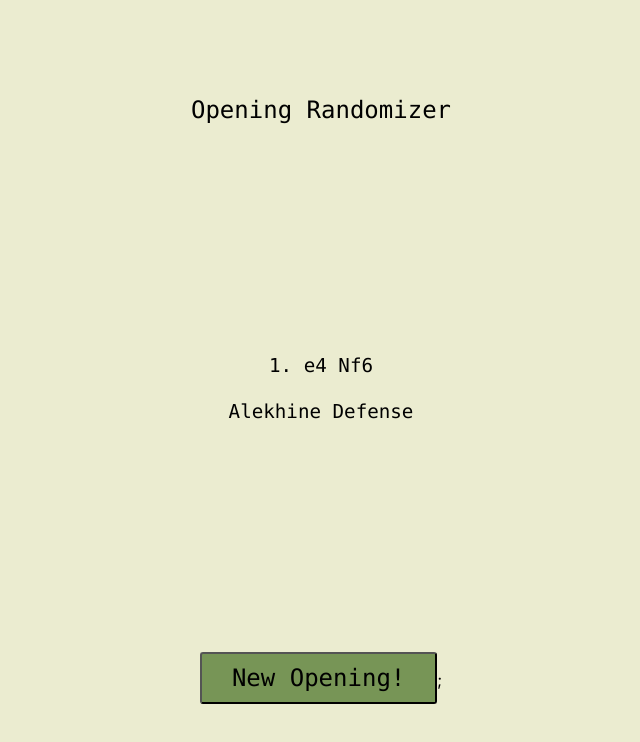
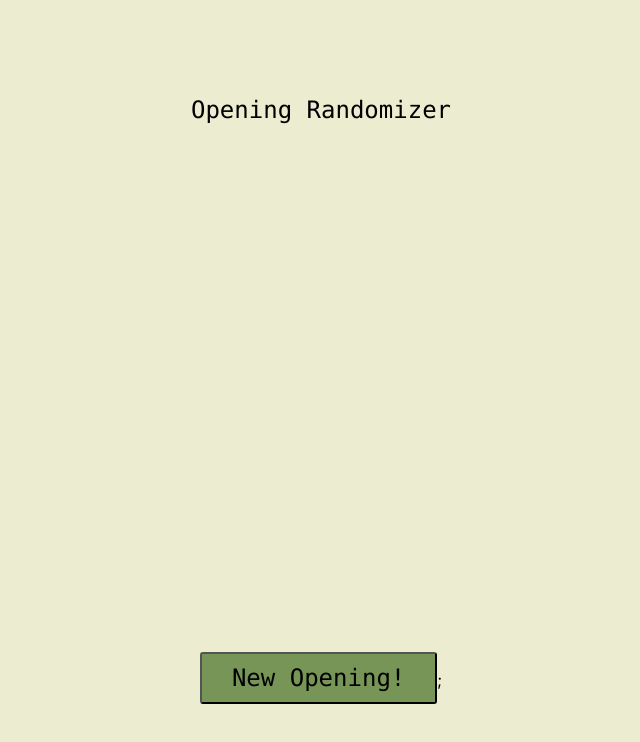
Before and after one commit to glorialiu/chess_openings, a Next.js app: page / in a window 1280 px wide. Shown: the top 742 px of the page, without its empty margins (319-959 px from the left). Built offline with nearby package versions, Linux system fonts and the light colour scheme.

Commit message:
fix initial opening always set to zero indexed opening issue

```diff
--- a/app/page.tsx
+++ b/app/page.tsx
@@ -9,8 +9,10 @@ interface opening {
   moves: string;
 }
 
+const INITIAL_INDEX = -1;
+
 export default function Home() {
-  const [index, setIndex] = useState(0);
+  const [index, setIndex] = useState(INITIAL_INDEX);
 
   function newOpening() {
     setIndex(getRandomInt(openingsJson.length));
@@ -24,10 +26,16 @@ export default function Home() {
   }
 
   function renderOpeningName() {
+    if (index == INITIAL_INDEX) {
+      return "";
+    }
     return openingsJson[index].name;
   }
 
   function renderOpeningMoves() {
+    if (index == INITIAL_INDEX) {
+      return "";
+    }
     return openingsJson[index].moves;
   }
 
```
